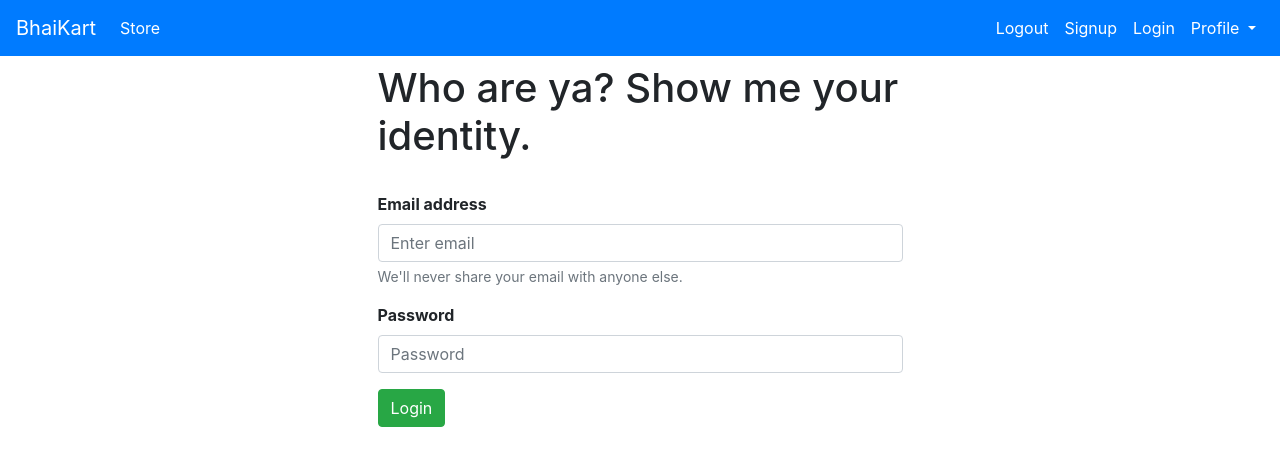
After one commit to neeraj-s-bhadouria/bhaikart, a Django app: page /login in a window 1280 px wide. The commit adds this page. Shown: the top 466 px of the page. Run offline with Django 4.2, Linux system fonts and the light colour scheme.

Commit message:
code refractoring and login functionality created

```diff
--- a/store/templates/index.html
+++ b/store/templates/index.html
@@ -2,8 +2,10 @@
 
 {% block content %}
     <div class="container-fluid">
-        <h1>Kya re jhaatu log, phir a gye idhar marwane.</h1>
-        <h2>Le re Lund ke</h2>
+        <div class="col-lg-8  mx-auto">
+            <h1>Kya re jhaatu log, phir a gye idhar marwane.</h1>
+            <h2>Le re Lund ke</h2>
+        </div>
         <!-- Show products cards starts -->
         <div class="mt-3">
             <div class="row">
--- /dev/null
+++ b/store/templates/login.html
@@ -0,0 +1,24 @@
+{% extends 'navbar.html' %}
+
+{% block content %}
+    <div class="container">
+        <div class="col-lg-6 mx-auto mt-2">
+            <h1>Who are ya? Show me your identity.</h1>
+            <h2 class="text-danger">{{ error_msg }}</h2>
+            <br/>
+            <form action="" method="post">
+                {% csrf_token %}
+                <div class="form-group">
+                    <b><label for="email">Email address</label></b>
+                    <input type="email" class="form-control" id="email" name="email" value="{{values.email}}" aria-describedby="emailHelp" placeholder="Enter email">
+                    <small id="emailHelp" class="form-text text-muted">We'll never share your email with anyone else.</small>
+                </div>
+                <div class="form-group">
+                    <b><label for="password">Password</label></b>
+                    <input type="password" class="form-control" id="password" name="pwd" placeholder="Password">
+                </div>
+                <button type="submit" class="btn btn-success">Login</button>
+            </form>
+        </div>
+    </div>
+{% endblock %}
--- a/store/templates/navbar.html
+++ b/store/templates/navbar.html
@@ -23,7 +23,7 @@
                 <a class="nav-link" href="/signup">Signup</a>
               </li>
               <li class="nav-item active">
-                <a class="nav-link" href="#">Login</a>
+                <a class="nav-link" href="/login">Login</a>
               </li>
               <li class="nav-item dropdown active">
                 <a class="nav-link dropdown-toggle" href="#" id="navbarDropdown" role="button" data-toggle="dropdown" aria-haspopup="true" aria-expanded="false">
--- a/store/urls.py
+++ b/store/urls.py
@@ -3,5 +3,6 @@ from . import views
 
 urlpatterns = [
     path('', views.index, name='homepage'),
-    path('signup', views.register)
+    path('signup', views.register),
+    path('login', views.login),
 ]
--- a/store/views.py
+++ b/store/views.py
@@ -12,39 +12,33 @@ def index(request):
     categories = Category.get_all_categories()
     return render(request, 'index.html', {'products': products, 'categories': categories})
 
+# method to handle validations for signup form
+def validate_register_input(fname, lname, email, phoneNo, pwd, checkbox):
+    error_msg = None
+    if (not fname or not lname or not phoneNo or not pwd or not email or not phoneNo):
+        error_msg = 'All fields are required.'
+    elif (len(fname) < 2 or len(fname) > 20):
+        error_msg = 'First name should be between 2 and 20 characters long.'
+    elif (len(lname) < 2 or len(lname) > 20):
+        error_msg = 'Last name should be between 2 and 20 characters long.'
+    elif (len(phoneNo) > 14 or len(phoneNo) < 10 or not phoneNo.isdigit()):
+        error_msg = 'Invalid phone number. It should be max of 14 digits long with country code.'
+    elif (len(pwd) < 4 or len(pwd) > 25):
+        error_msg = 'Password should be between 4 and 25 characters long.'
+    elif (not checkbox):
+        error_msg = 'Please agree to the terms and conditions.'
+    return error_msg
 
-# method to render the sign-up page
-def register(request):
-    if request.method == 'GET':
-        return render(request, 'signup.html')
+# method to proceed registration if no error is there else throw an error and return to the signup page
+def do_registration(fname, lname, email, phoneNo, pwd, error_msg, request):
+    if not error_msg:
+        user = User(first_name=fname, last_name=lname,
+                    email=email, contact_no='+' + phoneNo,
+                    password=make_password(pwd))
+        user.save()
+        print('Registration Successful')
+        return redirect('homepage')
     else:
-        error_msg = None
-        fname = request.POST.get('fname')
-        lname = request.POST.get('lname')
-        email = request.POST.get('email')
-        phoneNo = request.POST.get('phoneNo')
-        pwd = request.POST.get('pwd')
-
-        if(not fname or not lname or not phoneNo or not pwd or not email or not phoneNo):
-            error_msg = 'All fields are required.'
-        elif(len(fname) < 2 or len(fname) > 20):
-            error_msg = 'First name should be between 2 and 20 characters long.'
-        elif(len(lname) < 2 or len(lname) > 20):
-            error_msg = 'Last name should be between 2 and 20 characters long.'
-        elif(len(phoneNo) > 14 or len(phoneNo) < 10 or not phoneNo.isdigit()):
-            error_msg = 'Invalid phone number. It should be max of 14 digits long with country code.'
-        elif(len(pwd) < 4 or len(pwd) > 25):
-            error_msg = 'Password should be between 4 and 25 characters long.'
-        elif(not request.POST.get('checkbox')):
-            error_msg = 'Please agree to the terms and conditions.'
-        else:
-            user = User(first_name=fname, last_name=lname,
-                        email=email, contact_no='+'+phoneNo,
-                        password=make_password(pwd))
-            user.save()
-            print('Registration Successful')
-            return redirect('homepage')
-
         data = {
             'error_msg': error_msg,
             'values': {
@@ -55,3 +49,31 @@ def register(request):
             }
         }
         return render(request, 'signup.html', data)
+
+# method to render the sign-up page
+def register(request):
+    if request.method == 'GET':
+        return render(request, 'signup.html')
+    else:
+        fname = request.POST.get('fname')
+        lname = request.POST.get('lname')
+        email = request.POST.get('email')
+        phoneNo = request.POST.get('phoneNo')
+        pwd = request.POST.get('pwd')
+        error_msg = validate_register_input(fname, lname, email, phoneNo, pwd, request.POST.get('checkbox'))
+        return do_registration(fname, lname, email, phoneNo, pwd, error_msg, request)
+
+# method to log in the user
+def login(request):
+    if request.method == 'GET':
+        return render(request, 'login.html')
+    else:
+        email = request.POST.get('email')
+        pwd = request.POST.get('pwd')
+        user = User.objects.get(email=email)
+        if user and check_password(pwd, user.password):
+            print('Login Successful - ', email)
+            return redirect('homepage')
+        else:
+            data = {'error_msg': 'Invalid email or password.'}
+            return render(request, 'login.html', data)
```
